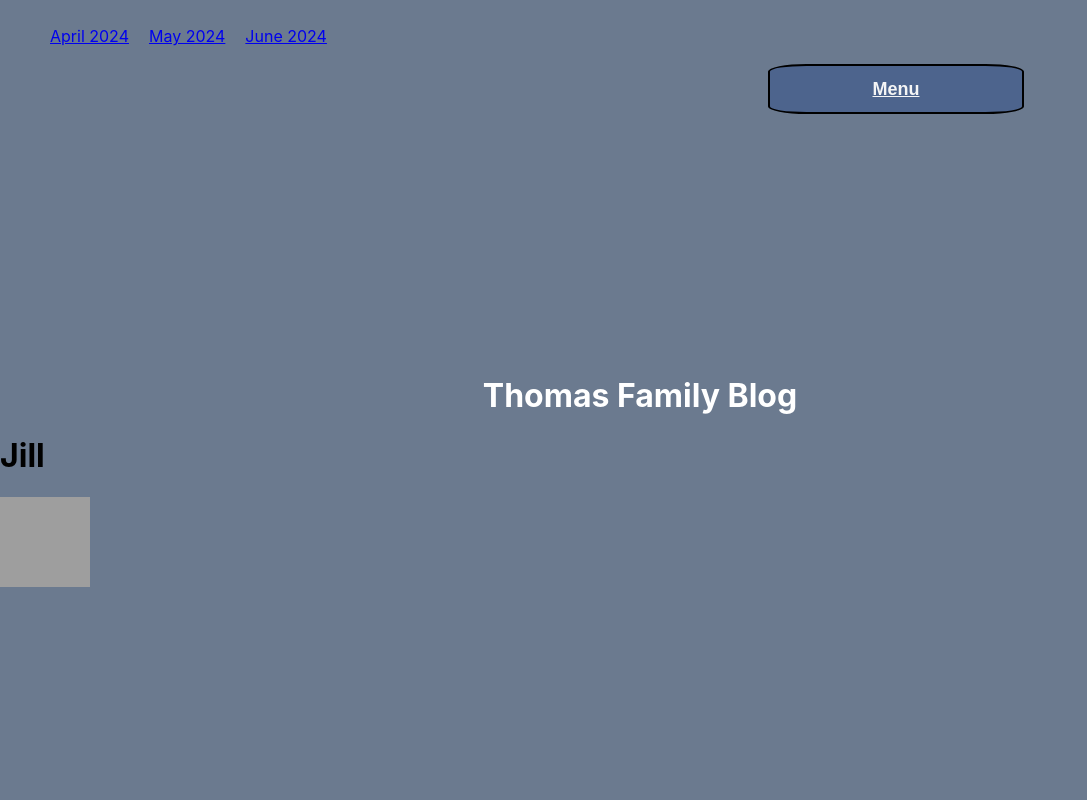
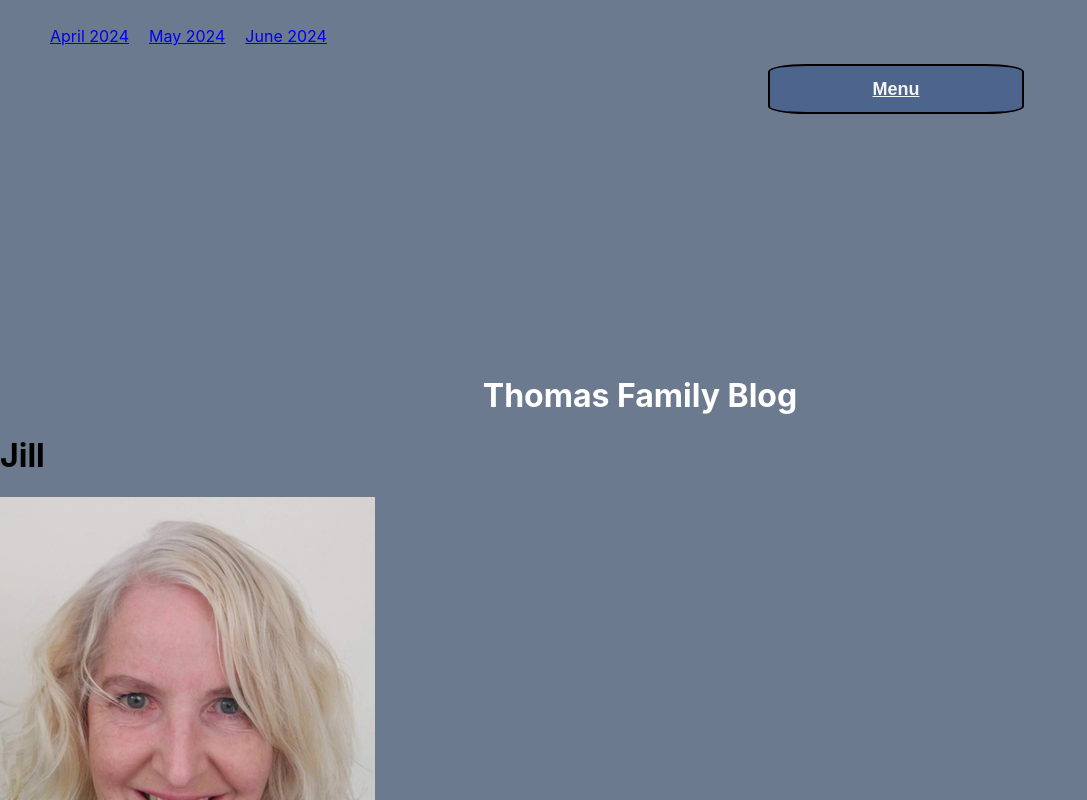
Before and after one commit to JillThomas799/thomasfamilyblog-2024-2025git, a React (Create React App) app: page / in a window 1280 px wide. Shown: the top 800 px of the page, without its empty margins (0-1087 px from the left). Built offline with nearby package versions, Linux system fonts and the light colour scheme; grey boxes are pictures that could not be loaded.

Commit message:
addition JillBioImage

```diff
--- a/src/App.js
+++ b/src/App.js
@@ -1,7 +1,9 @@
-
+import React from 'react';
 import './App.css';
 import { Button } from 'components/buttons';
 import { Navigation } from 'components/navbar';
+import JillBioImage from './images/JillBioImage.jpg';
+
 
 function MyMenu() {
   return (
@@ -15,30 +17,16 @@ function MyMenu() {
   );
 }
 
-function ProfileJill() {
-  const user = {
-    name: 'Jill',
-    imageUrl: 'https://i.imgur.com/yXOvdOSs.jpg',
-    imageSize: 90,
-  };
-
-  return (
-    <div>
-      <h1>{user.name}</h1>
-      <img
-        className="avatar"
-        src={user.imageUrl}
-        alt={'Photo of ' + user.name}
-          style={{
-          width: user.imageSize,
-          height: user.imageSize
-        }}
-      />
-    </div>
-  )
-}
 
 
+function ProfileJill() {
+  return (
+  <div>
+    <h1>Jill</h1>
+    <img src={JillBioImage} alt="Photo Jill" />
+  </div>
+);
+}
 
 export default function App() {
   return (
```
Also changed, not shown: src/images/JillBioImage.jpg (renamed from public/images/JillBioImage.jpg), 1 other file (tests, documents, lock files or other folders).
